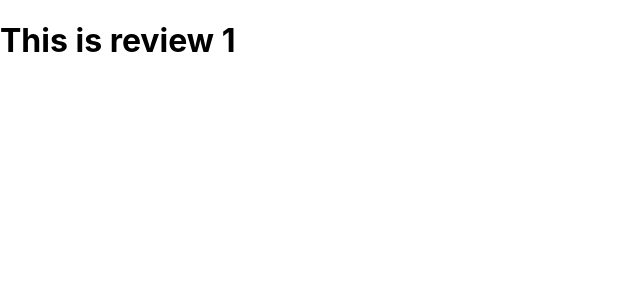
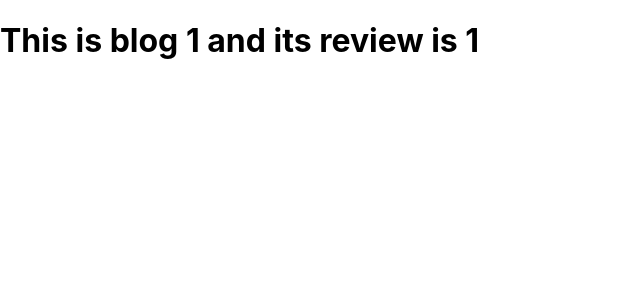
Before and after one commit to krish7x/nextjs-learning, a Next.js app: page /blog/1/review/1 in a window 1280 px wide. Shown: the top 300 px of the page, without its empty margins (0-640 px from the left). Built offline with nearby package versions, Linux system fonts and the light colour scheme.

Commit message:
dynamic nested routes destructuring

```diff
--- a/pages/blog/[blogId]/review/[reviewId].js
+++ b/pages/blog/[blogId]/review/[reviewId].js
@@ -2,10 +2,12 @@ import { useRouter } from "next/router";
 
 const Review = () => {
   const router = useRouter();
-  const blogId = router.query.blogId;
+  const { blogId, reviewId } = router.query;
   return (
     <div>
-      <h1>This is review {blogId} </h1>
+      <h1>
+        This is blog {blogId} and its review is {reviewId}
+      </h1>
     </div>
   );
 };
```
